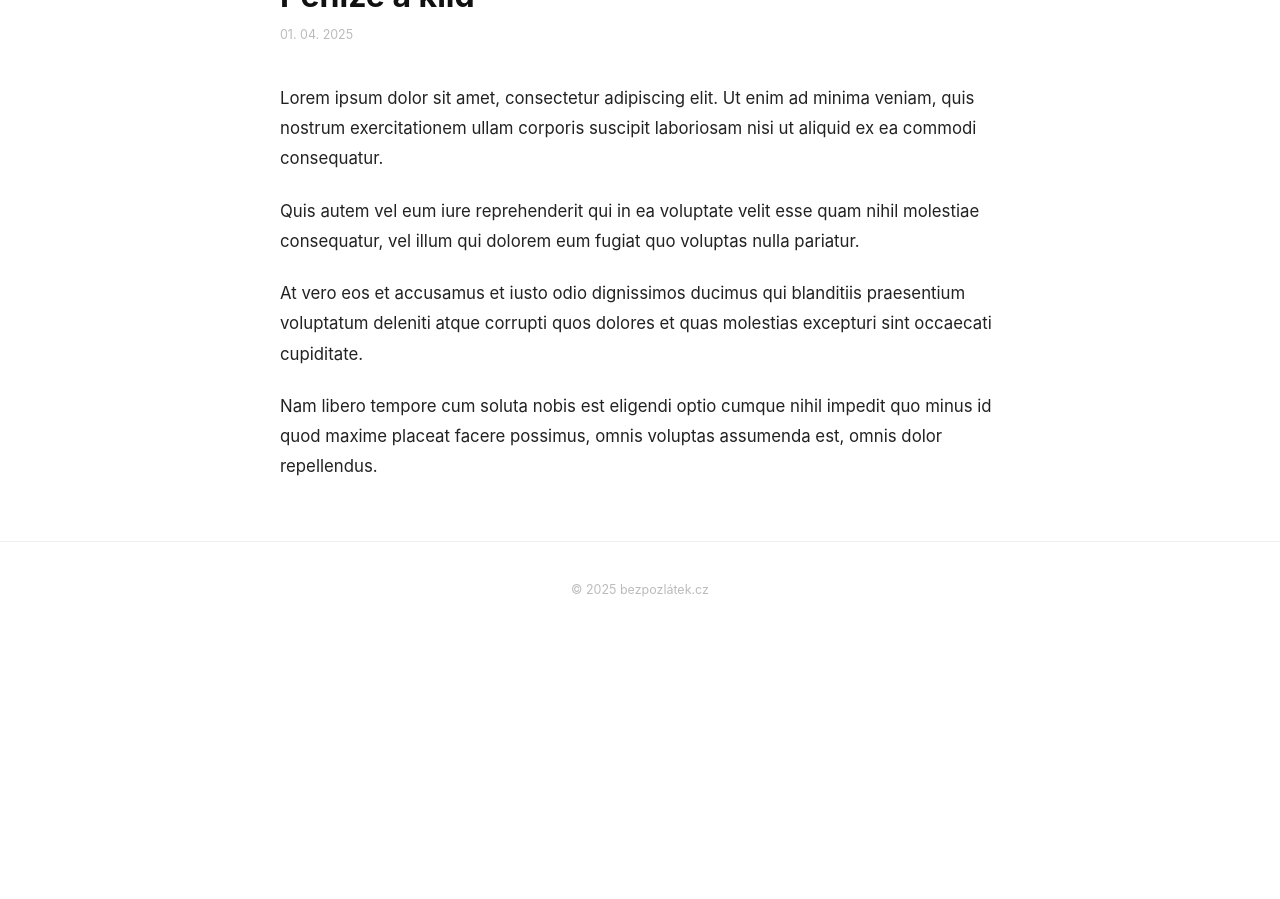
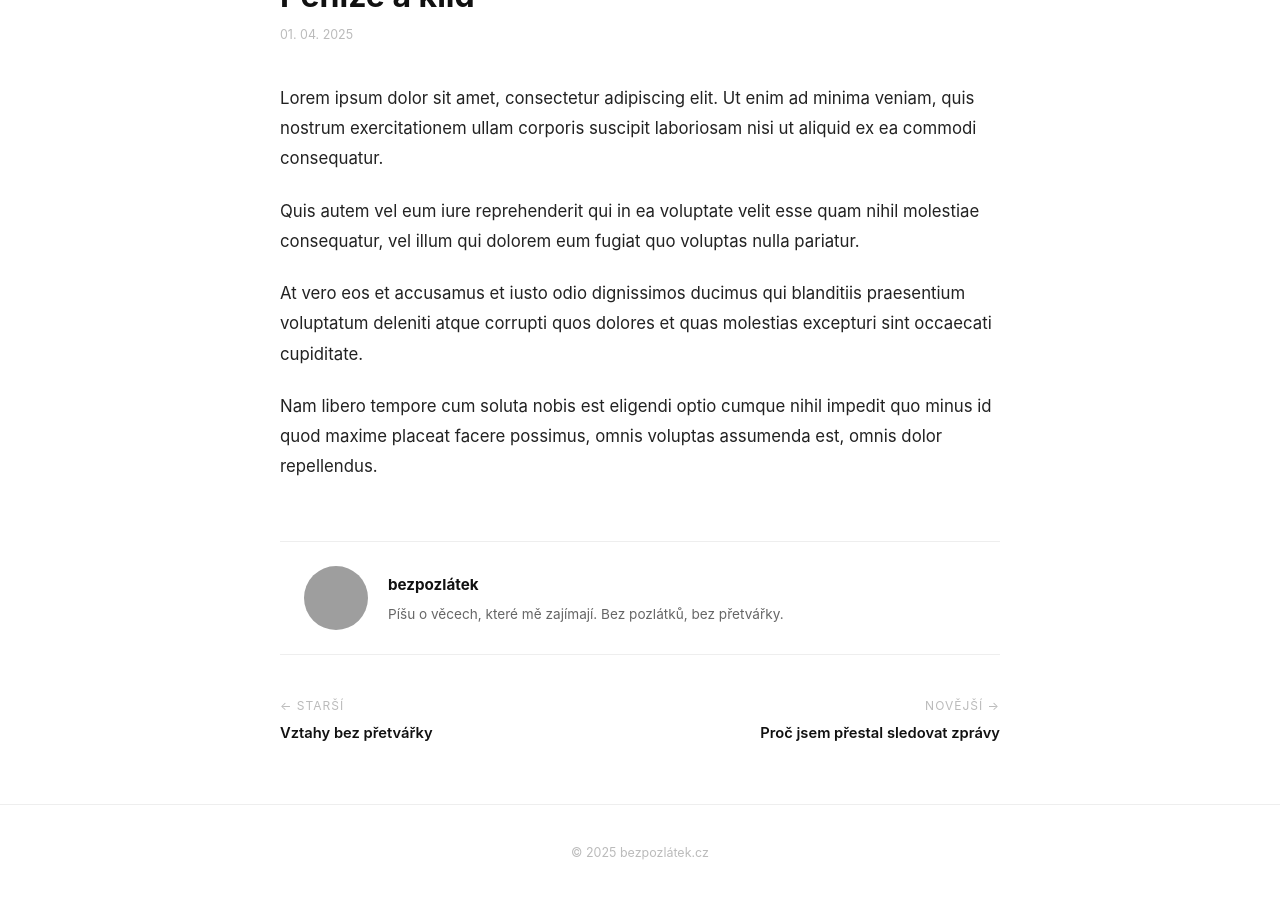
Before and after one commit to badyloff/bezpozlatek, a Jekyll site: the page built from _posts/2025-04-01-penize-a-klid.md, in a window 1280 px wide and 900 px high, scrolled down 684 px. Built offline with Jekyll 4.4.1, drawn with Linux system fonts in a browser that asks for light colours; before the commit the page ends 1321 px from its top, so only the background shows below that; grey boxes are pictures that could not be loaded.

Commit message:
Update post.html

```diff
--- a/_layouts/post.html
+++ b/_layouts/post.html
@@ -35,12 +35,43 @@
     <span class="datum">{{ page.date | date: "%d. %m. %Y" }}</span>
 
     {% if page.subtitle %}
-  <p class="clanek-perex">{{ page.subtitle }}</p>
-{% endif %}
+    <p class="clanek-perex">{{ page.subtitle }}</p>
+    {% endif %}
 
     <div style="margin-top:32px;">
       {{ content }}
     </div>
+
+    <!-- O AUTOROVI -->
+    <div class="autor-box">
+      <img src="/images/autor.jpg" alt="Autor" class="autor-foto">
+      <div class="autor-text">
+        <strong>bezpozlátek</strong>
+        <p>Píšu o věcech, které mě zajímají. Bez pozlátků, bez přetvářky.</p>
+      </div>
+    </div>
+
+    <!-- PŘEDCHOZÍ / NÁSLEDUJÍCÍ -->
+    <div class="clanek-navigace">
+      {% if page.previous.url %}
+      <a href="{{ page.previous.url }}" class="nav-clanek nav-predchozi">
+        <span class="nav-smer">← Starší</span>
+        <span class="nav-titulek">{{ page.previous.title }}</span>
+      </a>
+      {% else %}
+      <div></div>
+      {% endif %}
+
+      {% if page.next.url %}
+      <a href="{{ page.next.url }}" class="nav-clanek nav-nasledujici">
+        <span class="nav-smer">Novější →</span>
+        <span class="nav-titulek">{{ page.next.title }}</span>
+      </a>
+      {% else %}
+      <div></div>
+      {% endif %}
+    </div>
+
   </div>
 
   <footer>© 2025 bezpozlátek.cz</footer>
```
